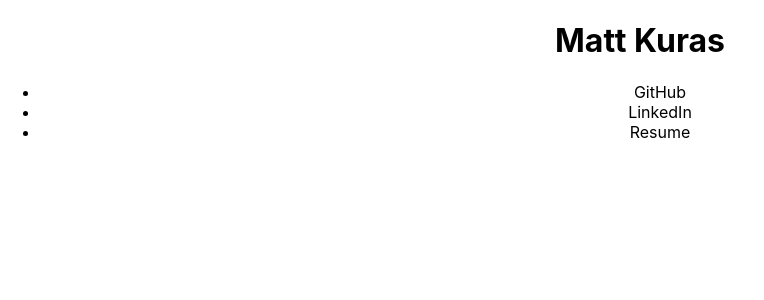
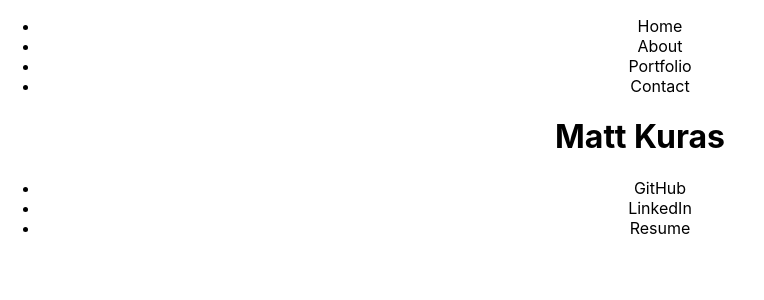
Before and after one commit to mattkuras/portfolio, a React (Create React App) app in the folder frontend-portfolio/: page / in a window 1280 px wide. Shown: the top 300 px of the page, without its empty margins (0-764 px from the left). Built offline with nearby package versions, Linux system fonts and the light colour scheme.

Commit message:
render header, home, and portfolio componentns

```diff
--- a/frontend-portfolio/src/App.js
+++ b/frontend-portfolio/src/App.js
@@ -2,11 +2,15 @@ import React from 'react';
 import logo from './logo.svg';
 import './App.css';
 import Home from './home/Home'
+import Header from './header/Header'
+import Portfolio from './portfolio/Portfolio'
 
 function App() {
   return (
     <div className="App">
+      <Header/>
       <Home/>
+      <Portfolio/>
     </div>
   );
 }
```
